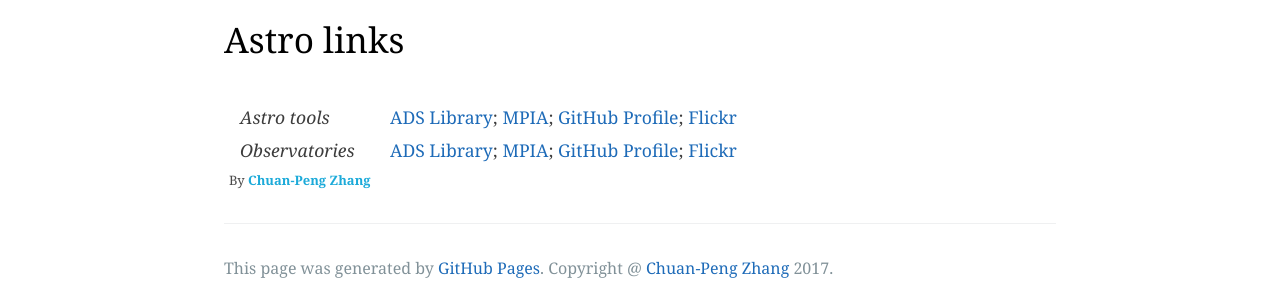
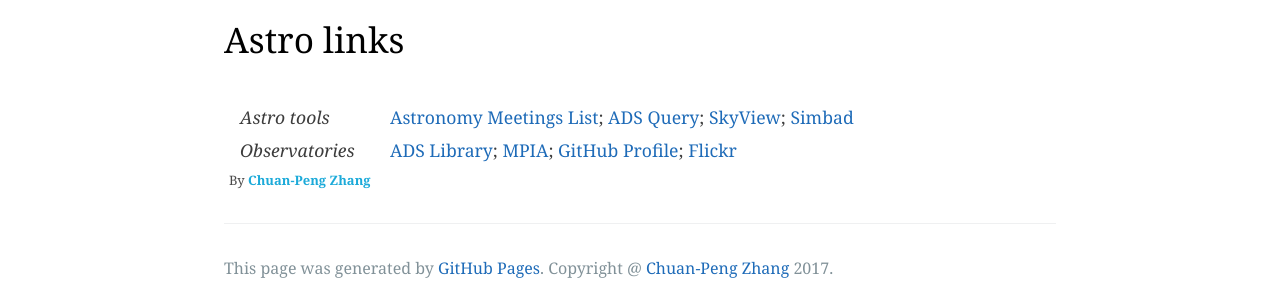
Before and after one commit to zcp521/zcp521.github.io, a Jekyll site: the page built from index.html, in a window 1280 px wide. Shown: the part 1700-2000 px from the top of the page. Built offline with Jekyll 4.4.1, drawn with Linux system fonts in a browser that asks for light colours; the list of posts is cut into pages by our own code.

Commit message:
Update index.html

```diff
--- a/index.html
+++ b/index.html
@@ -96,10 +96,10 @@
         <tr>
             <td style="border: 0px solid #FFFFFF; padding: 0.2rem 1rem;"><em>Astro tools</em></td>
             <td style="border: 0px solid #FFFFFF; padding: 0.2rem 1rem;">
-                <a href="http://adsabs.harvard.edu/cgi-bin/nph-abs_connect?library&libname=zhang&libid=59b7dda2b2">ADS Library</a>;
-                <a href="http://www.mpia.de/person/54703/548744">MPIA</a>;
-                <a href="https://github.com/zcp521">GitHub Profile</a>;
-                <a href="https://www.flickr.com/photos/chuanpeng">Flickr</a></td>
+                <a href="http://www.cadc-ccda.hia-iha.nrc-cnrc.gc.ca/en/meetings/">Astronomy Meetings List</a>;
+                <a href="http://adsabs.harvard.edu/abstract_service.html">ADS Query</a>;
+                <a href="https://skyview.gsfc.nasa.gov/current/cgi/query.pl">SkyView</a>;
+                <a href="http://simbad.u-strasbg.fr/simbad/">Simbad</a></td>
         </tr>
     	<tr>
     	    <td style="border: 0px solid #FFFFFF; width: 150px; padding: 0.2rem 1rem;" ><em>Observatories</em></td>
@@ -116,6 +116,9 @@
 <div class="sketchfab-embed-wrapper"><iframe width="640" height="480" src="https://sketchfab.com/models/4c12c402559d4e879dfbadcd45463f5c/embed" frameborder="0" allowvr allowfullscreen mozallowfullscreen="true" webkitallowfullscreen="true" onmousewheel=""></iframe>
 -->
 
+
+</td>
+</td>
 <p style="font-size: 13px; font-weight: normal; margin: 5px; color: #4A4A4A;">
 <!--    <a href="https://sketchfab.com/models/4c12c402559d4e879dfbadcd45463f5c?utm_medium=embed&utm_source=website&utm_campain=share-popup" target="_blank" style="font-weight: bold; color: #1CAAD9;">C18O 2-1 cube of G22</a>
 -->
```
